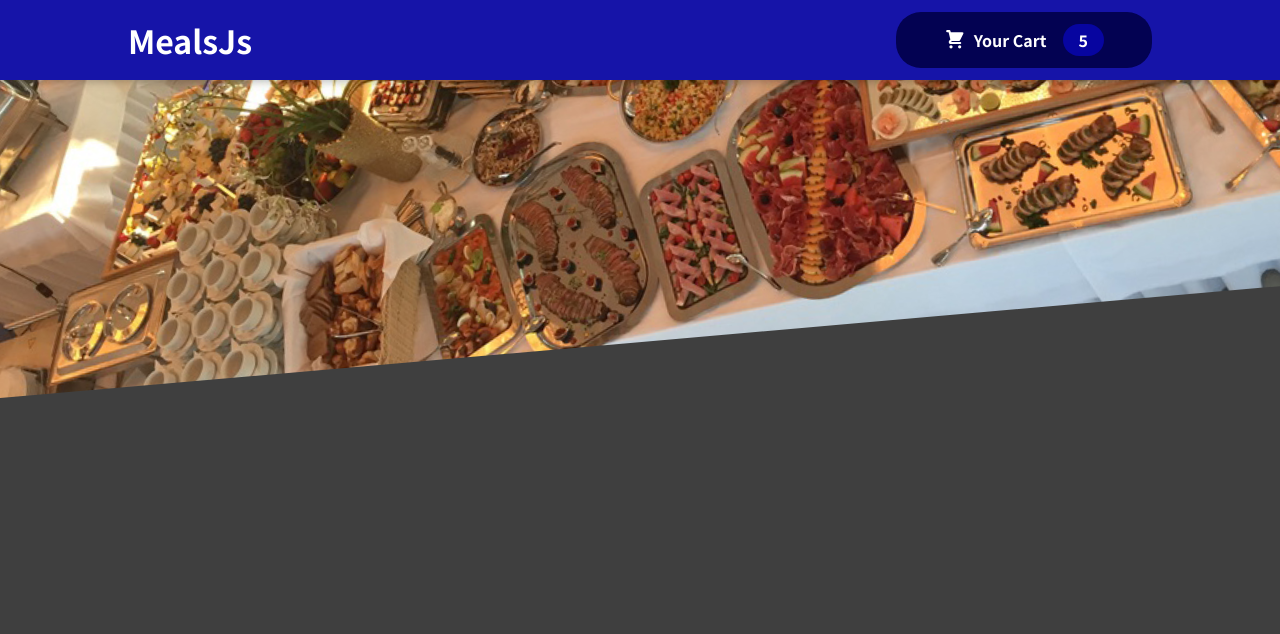
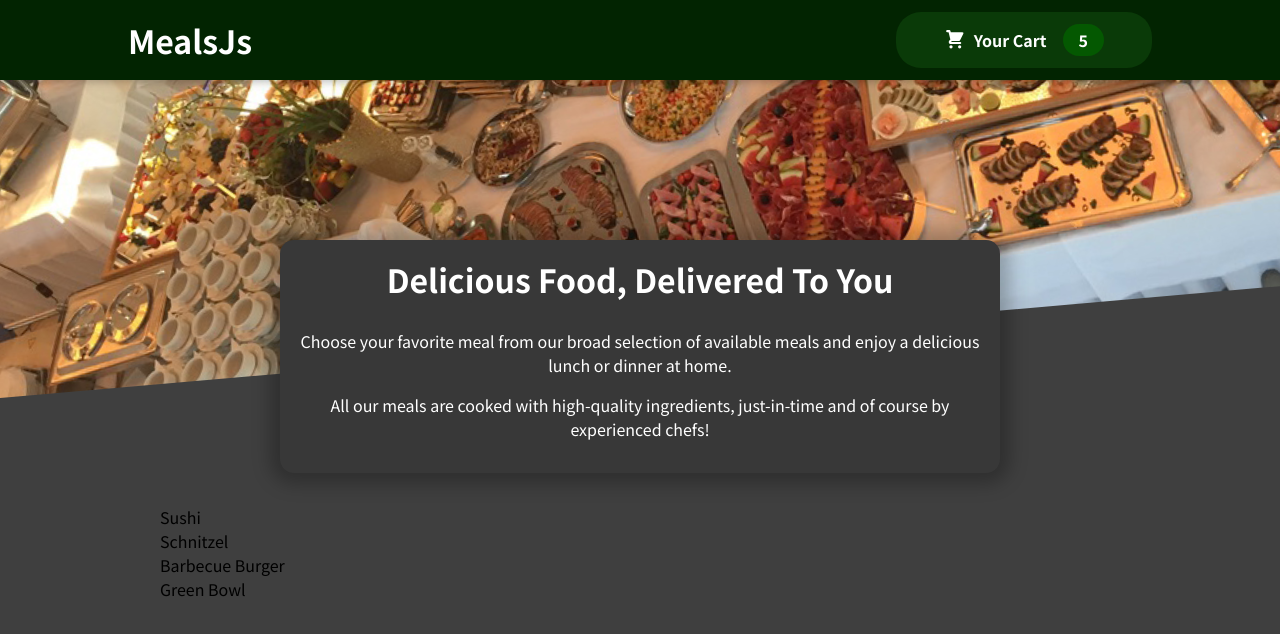
Before and after one commit to cjchika/food-order-app, a React (Create React App) app: page / in a window 1280 px wide. Shown: the top 634 px of the page. Built offline with nearby package versions, Linux system fonts and the light colour scheme.

Commit message:
Updating

```diff
--- a/src/App.js
+++ b/src/App.js
@@ -1,6 +1,6 @@
 import React, { Fragment } from 'react';
 import Header from './components/Layout/Header';
-
+import Meals from './components/Meals/Meals';
 
 
 function App() {
@@ -8,6 +8,9 @@
   return (
     <Fragment>
       <Header />
+      <main>
+        <Meals />
+      </main>
     </Fragment>
   );
 }
--- a/src/components/Layout/Header.module.css
+++ b/src/components/Layout/Header.module.css
@@ -4,7 +4,7 @@
   left: 0;
   width: 100%;
   height: 5rem;
-  background-color: #1614a8;
+  background-color: #022401;
   color: white;
   display: flex;
   justify-content: space-between;
--- a/src/components/Layout/HeaderCartButton.module.css
+++ b/src/components/Layout/HeaderCartButton.module.css
@@ -2,7 +2,7 @@
   cursor: pointer;
   font: inherit;
   border: none;
-  background-color: #030252;
+  background-color: #0a3a08;;
   color: white;
   padding: 0.75rem 3rem;
   display: flex;
@@ -14,7 +14,7 @@
 
 .button:hover,
 .button:active {
-  background-color: #07058d;
+  background-color: #045802;
 }
 
 .icon {
@@ -24,7 +24,7 @@
 }
 
 .badge {
-  background-color: #0906bbbe;
+  background-color: #045801;;
   padding: 0.25rem 1rem;
   border-radius: 25px;
   margin-left: 1rem;
@@ -33,7 +33,7 @@
 
 .button:hover .badge,
 .button:active .badge {
-  background-color: #1310c7;
+  background-color: #429141;
 }
 
 .bump {
--- /dev/null
+++ b/src/components/Meals/AvailableMeals.jsx
@@ -0,0 +1,40 @@
+import styles from './AvailableMeals.module.css'
+
+const SUB_MEALS = [
+  {
+    id: "m1",
+    name: "Sushi",
+    description: "Finest fish and veggies",
+    price: 22.99,
+  },
+  {
+    id: "m2",
+    name: "Schnitzel",
+    description: "A german specialty!",
+    price: 16.5,
+  },
+  {
+    id: "m3",
+    name: "Barbecue Burger",
+    description: "American, raw, meaty",
+    price: 12.99,
+  },
+  {
+    id: "m4",
+    name: "Green Bowl",
+    description: "Healthy...and green...",
+    price: 18.99,
+  },
+];
+
+const AvailableMeals = () => {
+	const mealList = SUB_MEALS.map(meal => <li key={meal.id}>{meal.name}</li>)
+
+	return <section className={styles.meals}>
+		<ul>
+			{mealList}
+		</ul>
+	</section>
+};
+
+export default AvailableMeals;
--- /dev/null
+++ b/src/components/Meals/AvailableMeals.module.css
@@ -0,0 +1,24 @@
+.meals {
+  max-width: 60rem;
+  width: 90%;
+  margin: 2rem auto;
+  animation: meals-appear 1s ease-out forwards;
+}
+
+.meals ul {
+  list-style: none;
+  margin: 0;
+  padding: 0;
+}
+
+@keyframes meals-appear {
+  from {
+    opacity: 0;
+    transform: translateY(3rem);
+  }
+
+  to {
+    opacity: 1;
+    transform: translateY(0);
+  }
+}
--- /dev/null
+++ b/src/components/Meals/Meals.jsx
@@ -0,0 +1,13 @@
+import React, { Fragment } from "react";
+
+import MealsSummary from './MealsSummary';
+import AvailableMeals from "./AvailableMeals";
+
+const Meals = () => {
+  return <Fragment>
+		<MealsSummary />
+		<AvailableMeals/>
+	</Fragment>;
+};
+
+export default Meals;
--- /dev/null
+++ b/src/components/Meals/MealsSummary.jsx
@@ -0,0 +1,17 @@
+import styles from "./MealsSummary.module.css";
+
+const MealsSummary = () => {
+  return <section className={styles.summary}>
+  <h2>Delicious Food, Delivered To You</h2>
+  <p>
+    Choose your favorite meal from our broad selection of available meals and
+    enjoy a delicious lunch or dinner at home.
+  </p>
+  <p>
+    All our meals are cooked with high-quality ingredients, just-in-time and
+    of course by experienced chefs!
+  </p>
+</section>;
+};
+
+export default MealsSummary;
--- /dev/null
+++ b/src/components/Meals/MealsSummary.module.css
@@ -0,0 +1,18 @@
+.summary {
+  text-align: center;
+  max-width: 45rem;
+  width: 90%;
+  margin: auto;
+  margin-top: -10rem;
+  position: relative;
+  background-color: #383838;
+  color: white;
+  border-radius: 14px;
+  padding: 1rem;
+  box-shadow: 0 1px 18px 10px rgba(0, 0, 0, 0.25);
+}
+
+.summary h2 {
+  font-size: 2rem;
+  margin-top: 0;
+}
```
